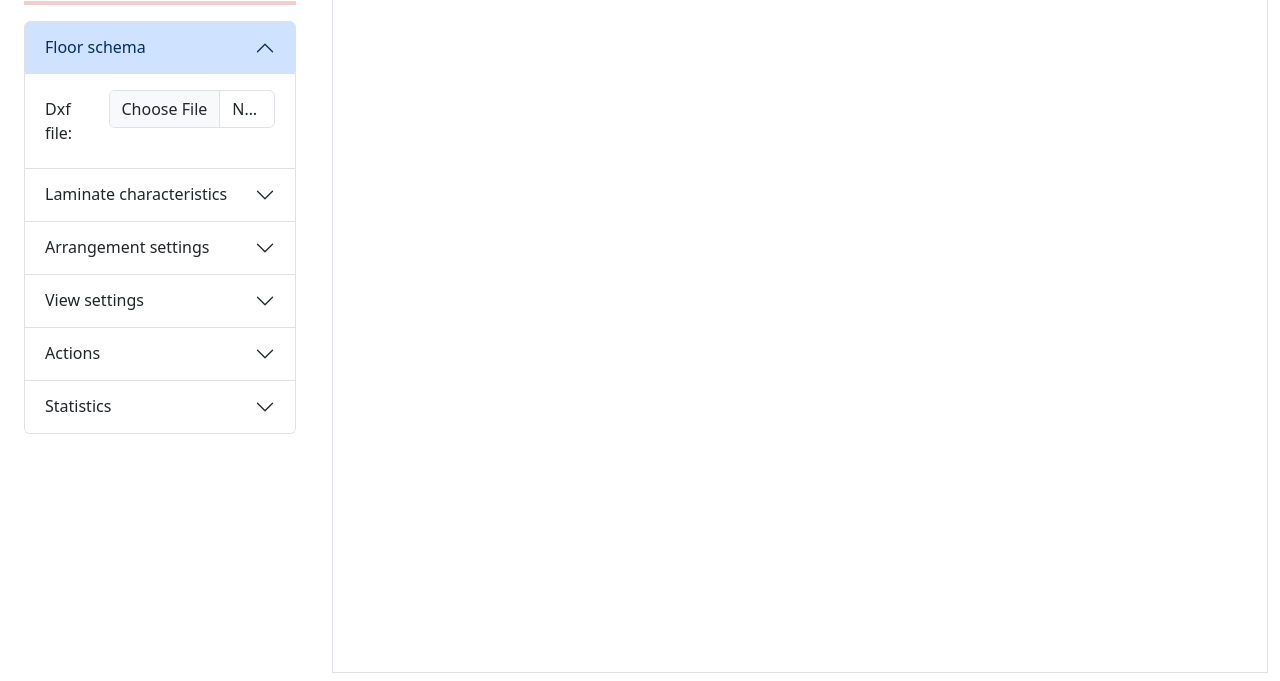
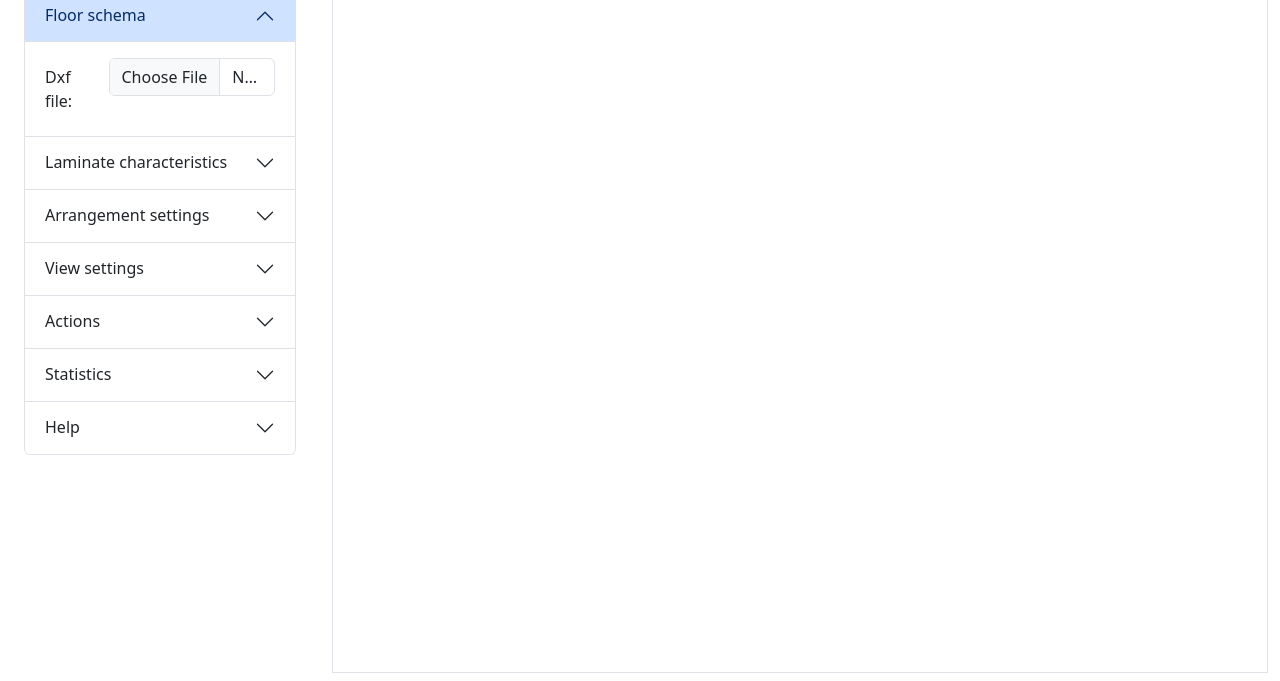
Before and after one commit to eugenscobich/laminate-planner, a plain HTML site: page index.html in a window 1280 px wide. Shown: the part 119-800 px from the top of the page. Drawn offline with nearby package versions, Linux system fonts and the light colour scheme.

Commit message:
second commit

```diff
--- a/index.html
+++ b/index.html
@@ -32,11 +32,10 @@
 <div class="container-fluid">
   <div class="row min-vh-100">
     <div class="col-3">
-      <div class="container">
+      <div class="container-fluid pt-1">
         <div id="header" class="row">
           <h1 class="text-center">Laminate Planner</h1>
         </div>
-        <hr class="border border-danger  border-2">
         <div id="controls" class="row">
           <div class="accordion" id="accordionExample">
             <div class="accordion-item">
@@ -271,6 +270,23 @@
               </div>
             </div>
 
+            <div class="accordion-item">
+              <h2 class="accordion-header">
+                <button class="accordion-button collapsed" type="button" data-bs-toggle="collapse" data-bs-target="#collapseSeventh"
+                        aria-expanded="false"
+                        aria-controls="collapseSeventh">
+                  Help
+                </button>
+              </h2>
+              <div id="collapseSeventh" class="accordion-collapse collapse" data-bs-parent="#accordionExample">
+                <div class="accordion-body">
+                  <p>
+                    To be added
+                  </p>
+                </div>
+              </div>
+            </div>
+
 
           </div>
         </div>
```
